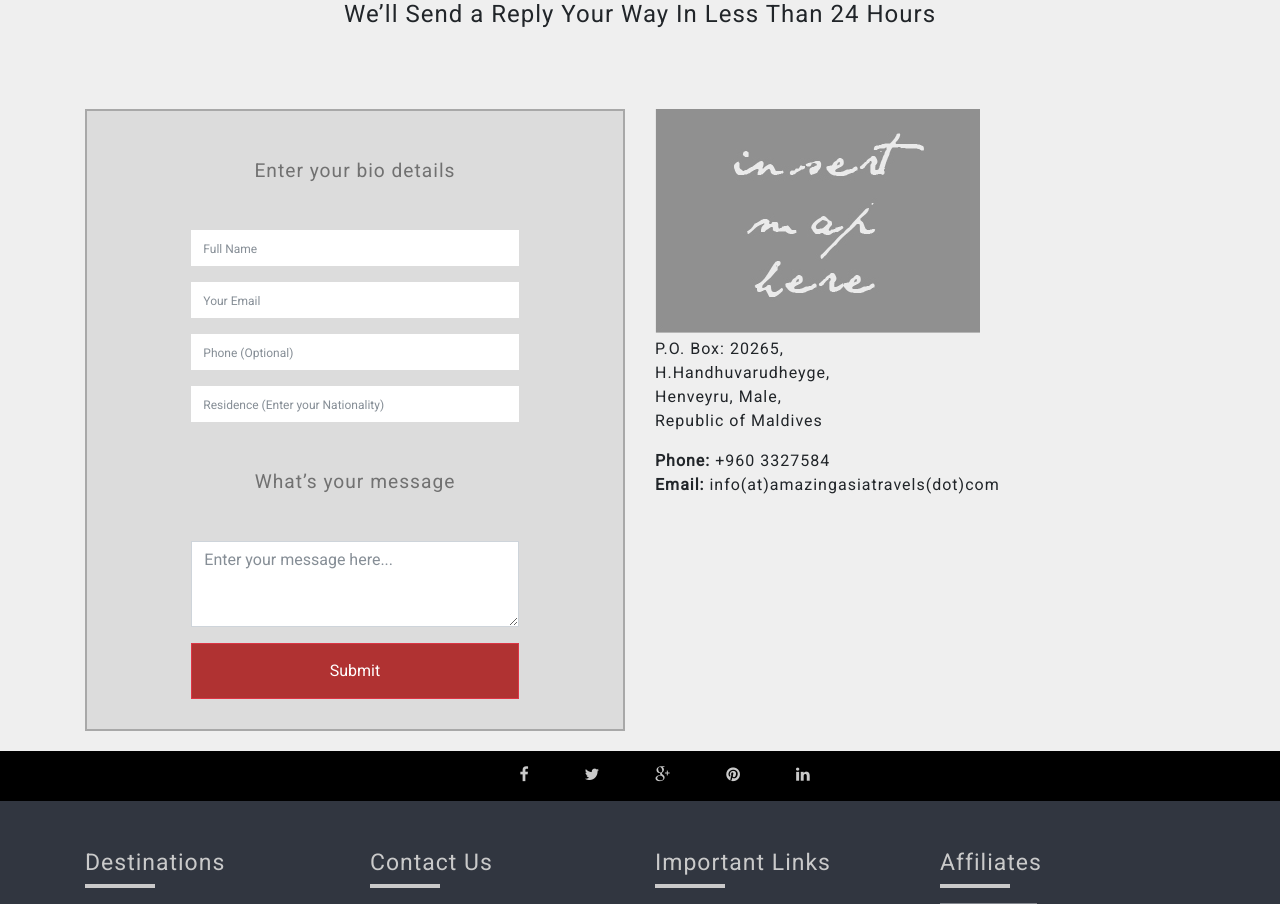
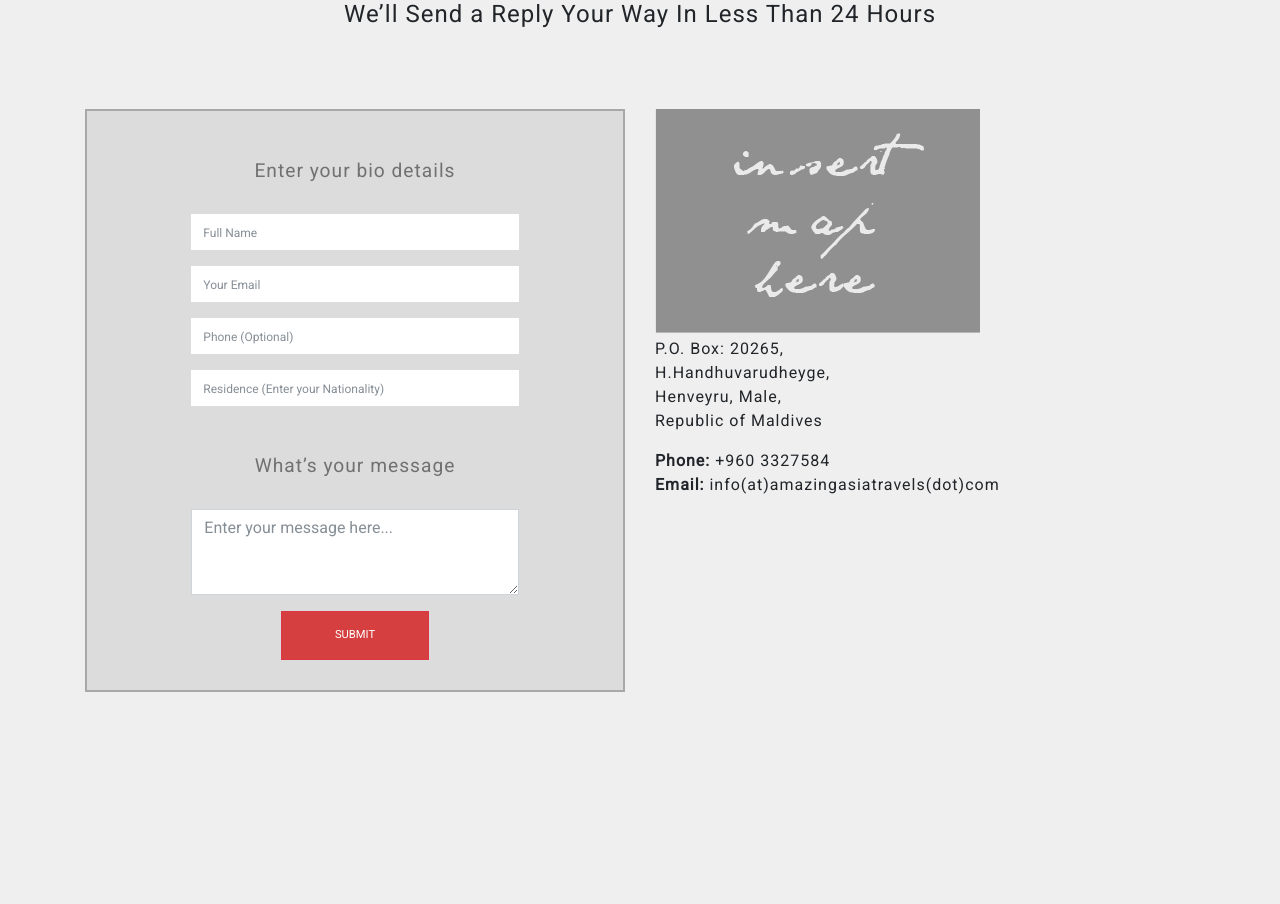
Before and after one commit to hqpr/amazing-asia, a Django app: page /contact/ in a window 1280 px wide. Shown: the part 192-1096 px from the top of the page. Run offline with Django 3.2, Linux system fonts and the light colour scheme; data that the repository does not hold is empty; some libraries are stand-ins or nearby versions.

Commit message:
Front end changes

```diff
--- a/apps/ui/static/css/project.css
+++ b/apps/ui/static/css/project.css
@@ -203,6 +203,11 @@ hr {
 
 .page_content {
     margin-top: 45px;
+    background: #efefef;
+}
+
+.page_content .btn-danger {
+    font-size: 0.8rem;
 }
 
 .enquire {
@@ -231,8 +236,21 @@ hr {
     font-size: 1.2rem;
     color: #717171;
     margin-top: 3rem;
-    margin-bottom: 3rem;
+    margin-bottom: 2rem;
     display: block;
+}
+
+
+.contact-content {
+    background: #dcdcdc;
+    border: 2px solid #a8a8a8;
+}
+
+.contact-content button {
+    background: #d53f3f;
+    text-transform: uppercase;
+    font-size: 0.7rem;
+    cursor: pointer;
 }
 
 .enquiry_page button {
@@ -318,22 +336,6 @@ hr {
 
 a.btn-offer {
     color: #cfcfcf ;
-}
-
-/*.btn-offer:hover {*/
-/*background: transparent;*/
-/*color: #242e36;*/
-/*border: 1px solid #242e36;*/
-/*-webkit-transition: ease 1s;*/
-/*-moz-transition: ease 1s;*/
-/*-ms-transition: ease 1s;*/
-/*-o-transition: ease 1s;*/
-/*transition: ease 1s;*/
-/*}*/
-
-.contact-content {
-    background: #dcdcdc;
-    border: 2px solid #a8a8a8;
 }
 
 .pagination {
@@ -448,6 +450,14 @@ a.btn-offer {
     font-weight: bold;
 }
 
+#sidebar {
+  /*width: 190px;*/
+  position: fixed;
+  /*margin-left: 410px;*/
+    z-index: 99;
+}
+
+
 @media (max-width: 767px) {
     .first_home_picture {
         margin-bottom: 22px;
--- a/templates/resort/resort_detail.html
+++ b/templates/resort/resort_detail.html
@@ -59,7 +59,7 @@
 {% endblock page_menu %}
 
 {% block content %}
-  <div class="row page_content">
+  <div class="row page_content" style="position: relative">
     <div class="col-md-7 mb-5">
 
       <div class="tab-content padding-top-20">
@@ -220,7 +220,7 @@
     </div>
 
     <div class="col-md-4 col-md-offset-1">
-      <div class="enquire text-center">
+      <div class="enquire text-center" id="sidebar">
         <p class="mb-5">Please book rooms in advance to ensure <br> availability and enjoy best prices.</p>
         <a class="button" href="{% url 'enquiry:add' %}">enquire now</a>
         <p class="mt-4">or call us at +960 7749407</p>
--- a/templates/ui/contact.html
+++ b/templates/ui/contact.html
@@ -6,7 +6,7 @@
 {% block content %}
   <h1 class="text-center mt-15 mb-2 bold">Contact Us</h1>
   <h4 class="text-center mb-15">We’ll Send a Reply Your Way In Less Than 24  Hours</h4>
-  <div class="row">
+  <div class="row mb-20">
     <div class="col-md-6">
       <div class="contact-content">
         <div class="col-md-8" style="float: none; margin: 0 auto; padding-bottom: 30px">
@@ -50,11 +50,13 @@
               <label class="sr-only" for="inputEmail">Message</label>
               <textarea class="maxlength-textarea form-control" data-plugin="maxlength" data-placement="bottom-right-inside" maxlength="500" rows="3" placeholder="Enter your message here..." name="body"></textarea>
             </div>
-            <button type="submit" class="btn btn-danger btn-block">Submit</button>
+            <div class="row">
+              <div class="col-md-6" style="float: none; margin: 0 auto">
+                <button type="submit" class="btn btn-danger btn-block">Submit</button>
+              </div>
+            </div>
           </form>
         </div>
-
-
       </div>
     </div>
     <div class="col-md-6">
```
